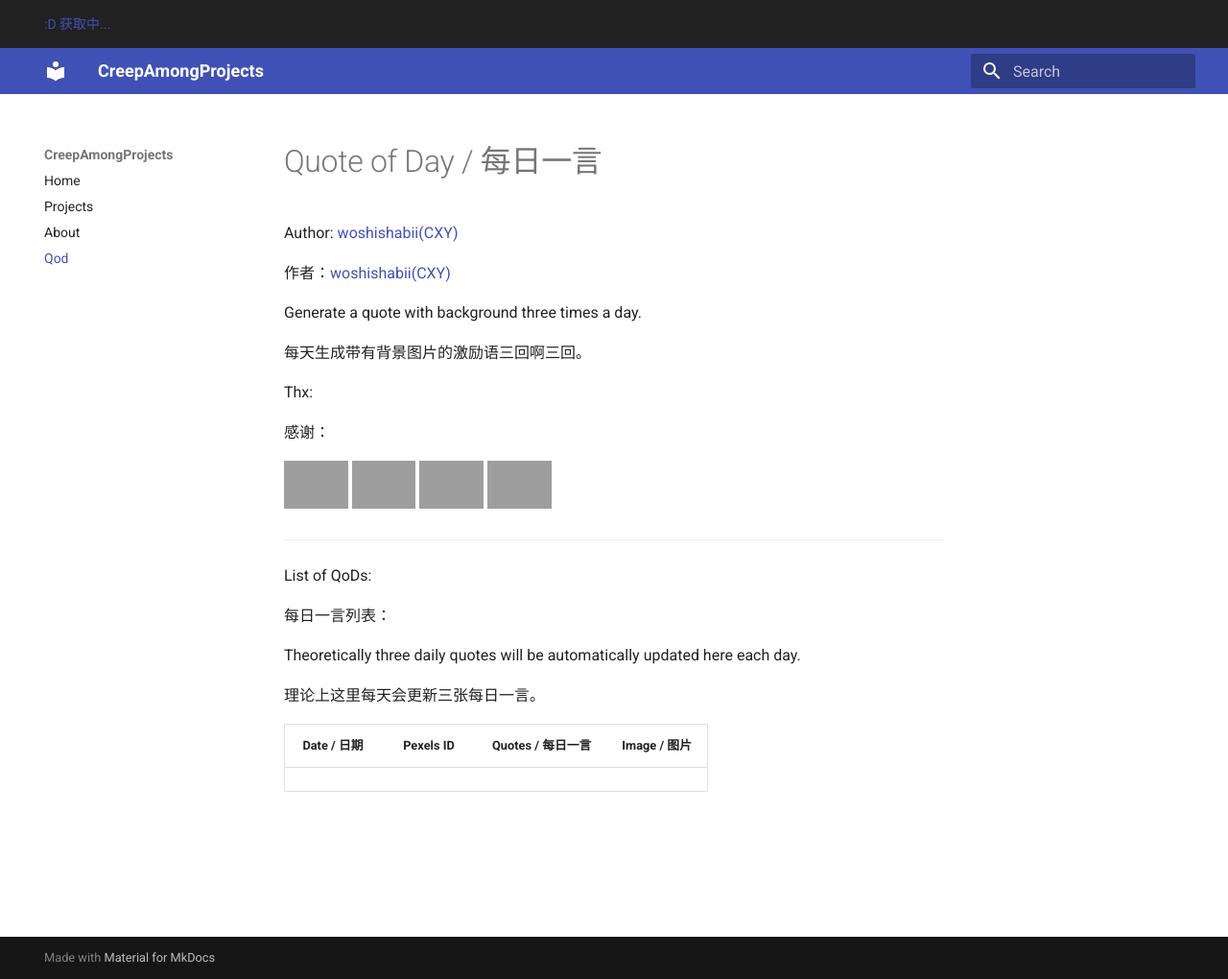
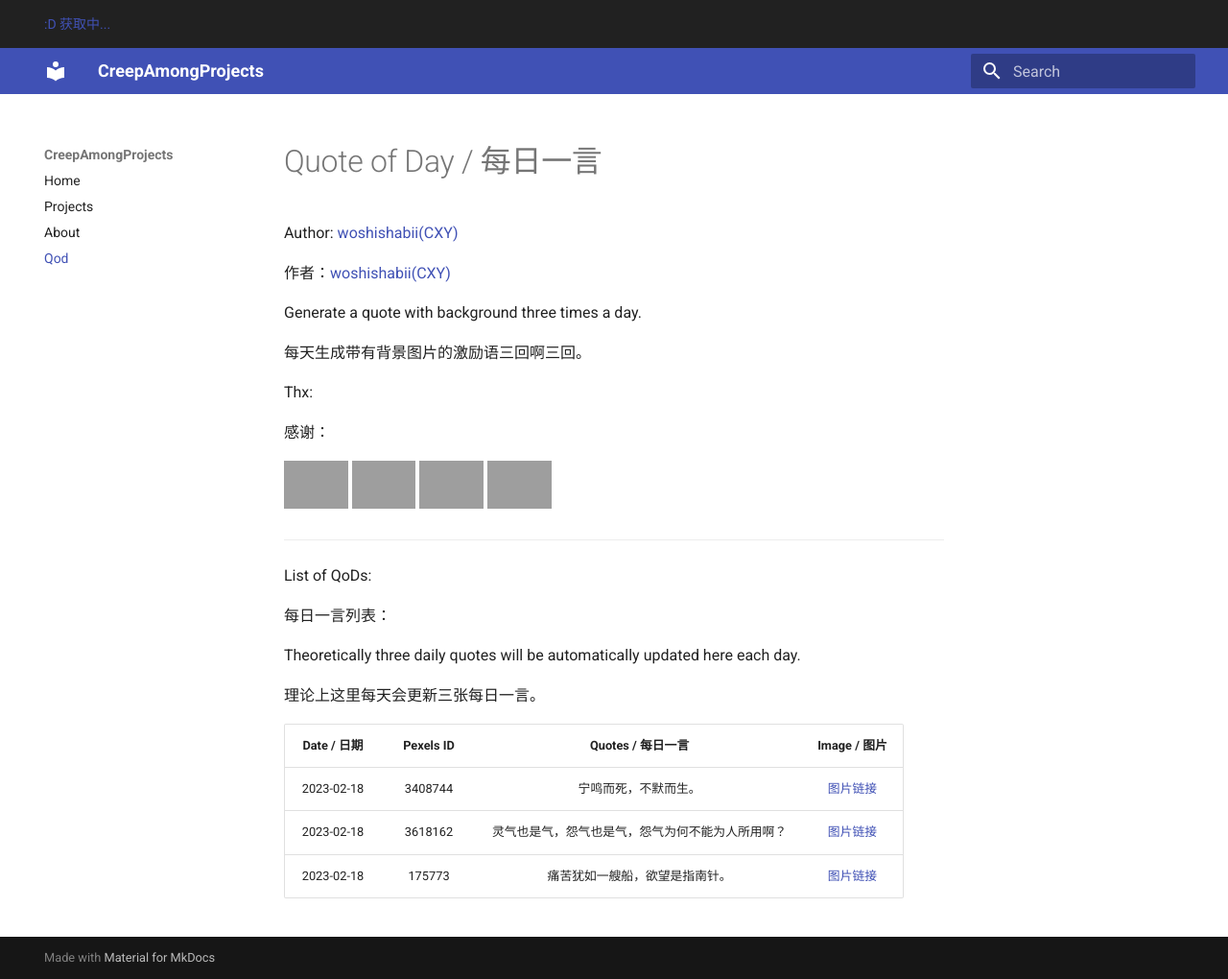
Before and after one commit to Creep-Among-Projects/CAP-Pages, an MkDocs documentation site: the page built from docs/qod.md, in a window 1280 px wide and 1020 px high, cut to the strip 0-1020 px from the top of the window. Shown: the whole strip at 96% size. Built offline with MkDocs 1.6.1 and Material for MkDocs 9.7.7, drawn with Linux system fonts in a browser that asks for light colours; comment, search, counter and statistics services are not loaded; grey boxes are pictures that could not be loaded.

Commit message:
QoD Generator: 2023-02-18 18:33:34 UTC+00:00

```diff
--- a/docs/qod.md
+++ b/docs/qod.md
@@ -29,3 +29,6 @@ Theoretically three daily quotes will be automatically updated here each day.
 
 | Date / 日期 |Pexels ID|Quotes / 每日一言|Image / 图片|
 |:-----------:|:-------:|:--------------:|:----------:|
+|2023-02-18|3408744|宁鸣而死，不默而生。|[图片链接](./qods/3408744.jpg)|
+|2023-02-18|3618162|灵气也是气，怨气也是气，怨气为何不能为人所用啊？|[图片链接](./qods/3618162.jpg)|
+|2023-02-18|175773|痛苦犹如一艘船，欲望是指南针。|[图片链接](./qods/175773.jpg)|
```
Also changed, not shown: docs/qods/3408744.jpg (added), docs/qods/3618162.jpg (added), 2 other files.
